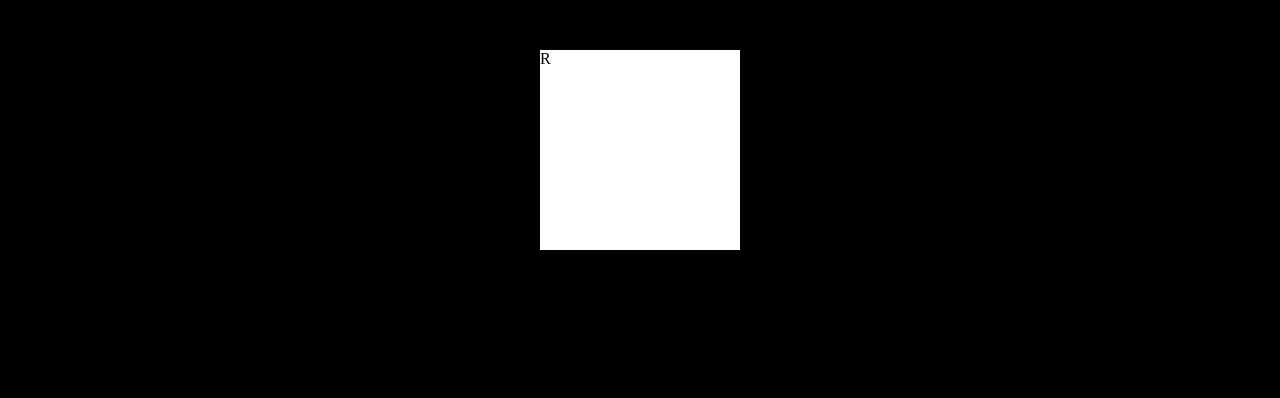
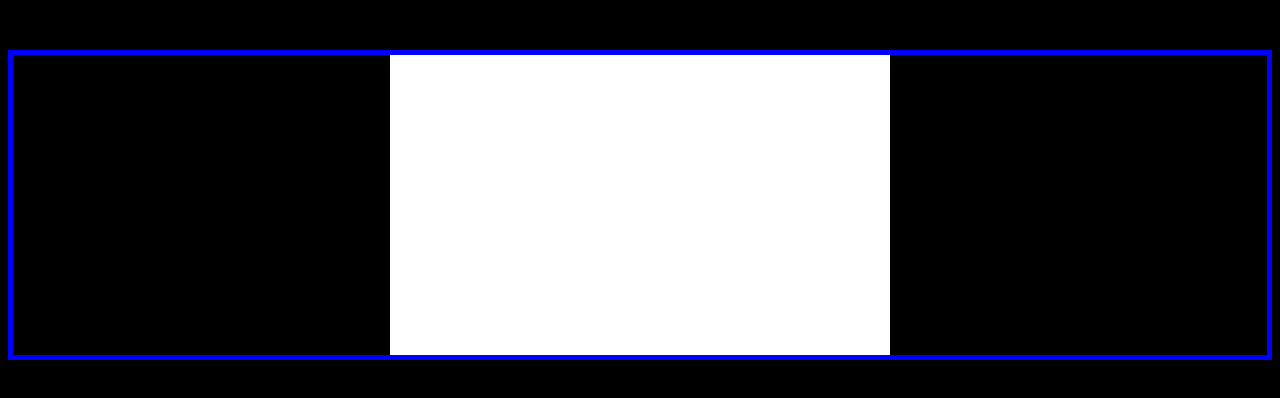
Before and after one commit to josephting/Emojimeter, a React (Create React App) app: page / in a window 1280 px wide. Shown: the top 398 px of the page. Built offline with nearby package versions, Linux system fonts and the light colour scheme.

Commit message:
background v1.0

```diff
--- a/src/Background.js
+++ b/src/Background.js
@@ -5,11 +5,10 @@ import './style.css';
 const Background = () => {
     return (
         <div className = "container">
-            <div className = "container__layout">R</div>
+            <div className = "container__layout"></div>
         </div>
     )
 
 }
 
-
 export default Background;
--- a/src/style.css
+++ b/src/style.css
@@ -2,14 +2,20 @@ body{
     background:black;
 }
 .container{
+    border:5px solid blue;
     display:flex;
+    flex-direction: row;
     justify-content: center;
-    align-content: center;
+
 }
 .container__layout{
 
-
+    display:flex;
+    align-items: center;
+    justify-content:center;
+    position: relative;
     background: white;
-    width:200px;
-    height:200px;
+    /* top:100px; */
+    width:500px;
+    height:300px;
 }
```
